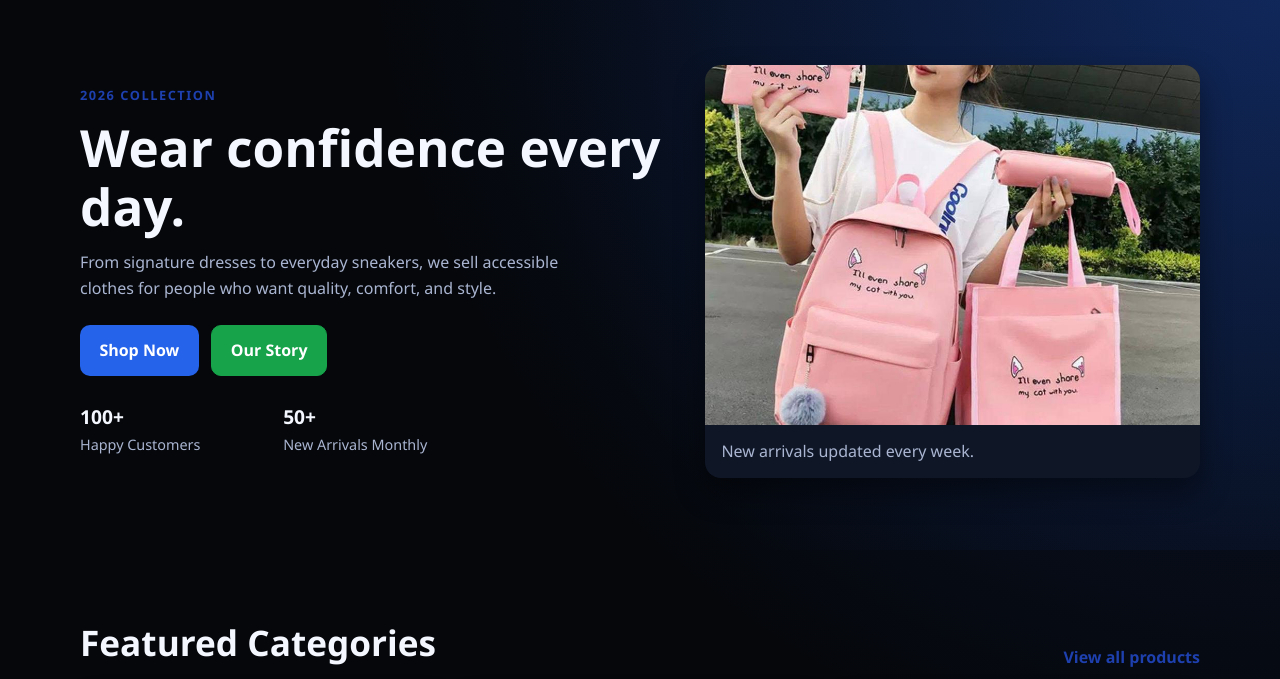
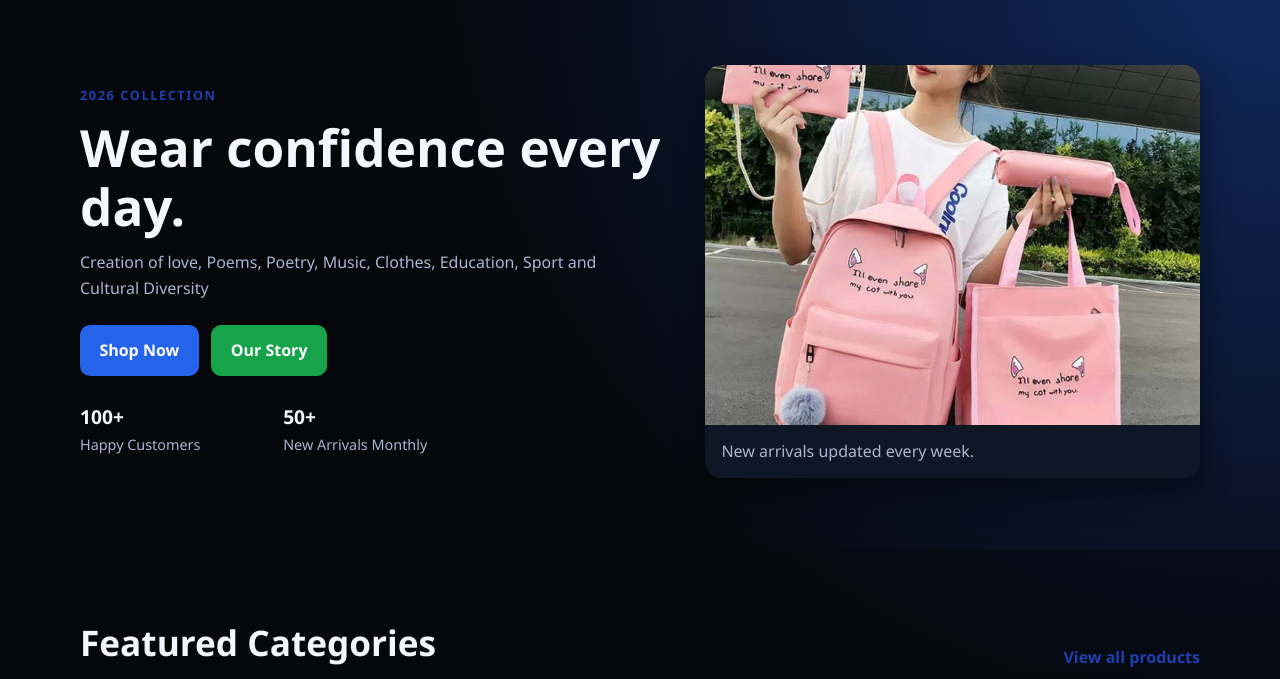
Before and after one commit to chesojohn5-rgb/Friendly-smile, a plain HTML site: page index.html in a window 1280 px wide. Shown: the part 121-800 px from the top of the page. Drawn offline with Linux system fonts and the light colour scheme.

Commit message:
Update hero text in index.html

```diff
--- a/index.html
+++ b/index.html
@@ -33,7 +33,7 @@
         <div>
           <p class="eyebrow">2026 COLLECTION</p>
           <h1>Wear confidence every day.</h1>
-          <p class="hero-text">From signature dresses to everyday sneakers, we sell accessible clothes for people who want quality, comfort, and style.</p>
+          <p class="hero-text"> Creation of love, Poems, Poetry, Music, Clothes, Education, Sport and Cultural Diversity </p>
           <div class="hero-actions">
             <a class="btn btn-primary" href="products.html">Shop Now</a>
             <a class="btn btn-secondary" href="about.html">Our Story</a>
```
